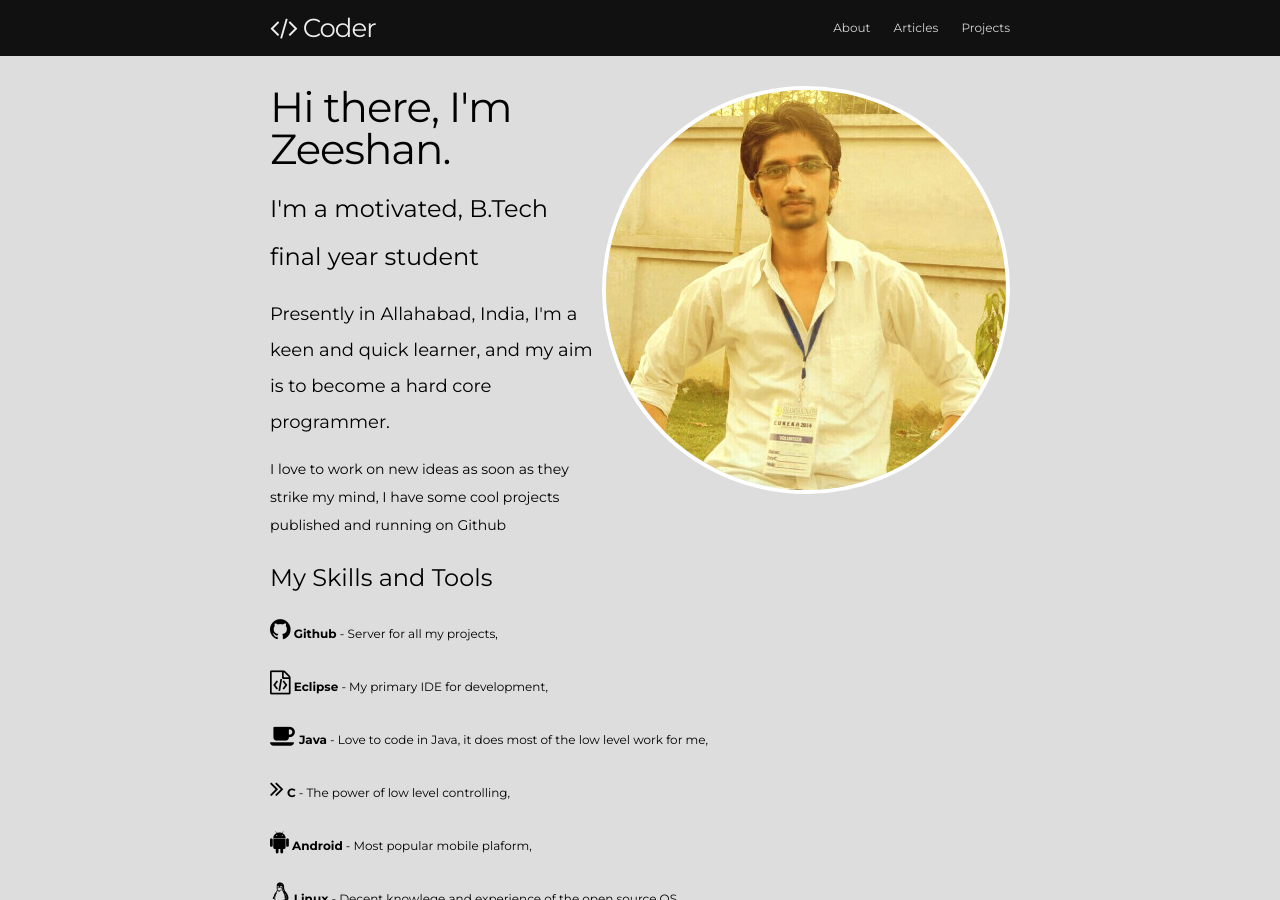
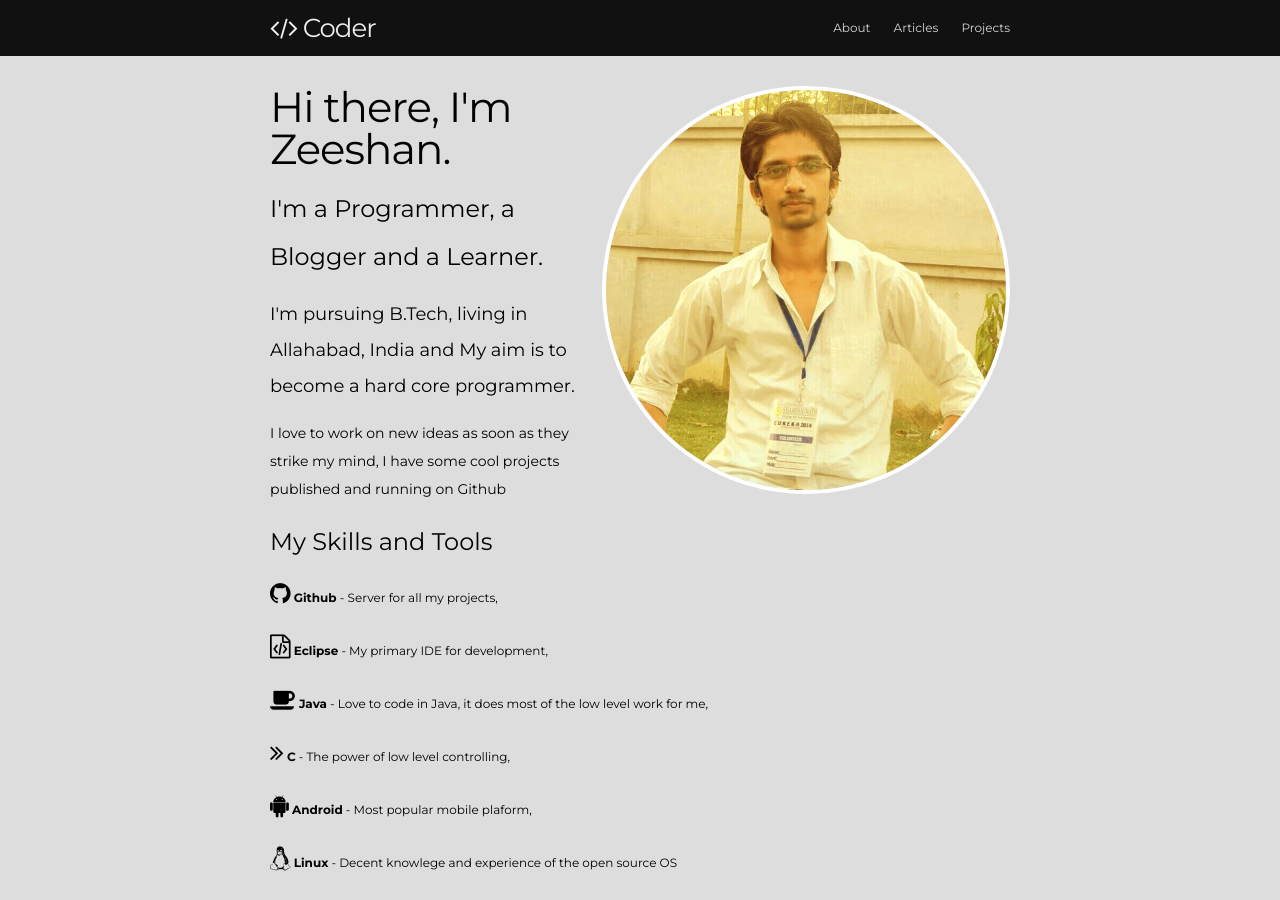
Before and after one commit to zkhan93/zkhan93.github.io, a Jekyll site: the page built from index.html, in a window 1280 px wide and 900 px high. Built offline with Jekyll 4.4.1, drawn with Linux system fonts in a browser that asks for light colours; nearby versions of some CDN libraries.

Commit message:
Update index.html

```diff
--- a/index.html
+++ b/index.html
@@ -6,9 +6,9 @@ layout: main
 	<img id="owner-image" src="{{site.baseurl}}/assets/images/zeeshan.jpg">
 
 	<h1 class="post-title">Hi there, I'm Zeeshan.</h1>
-	<h1>I'm a motivated, B.Tech final year student
+	<h1>I'm a Programmer, a Blogger and a Learner.
 	</h1>
-	<h2>Presently in Allahabad, India, I'm a keen and quick learner, and my aim is to become a hard core programmer.
+	<h2>I'm pursuing B.Tech, living in Allahabad, India and  My aim is to become a hard core programmer.
 	</h2>
 	<h3>I love to work on new ideas as soon as they strike my mind, I have some cool projects published and running on Github
 	</h3>
```
